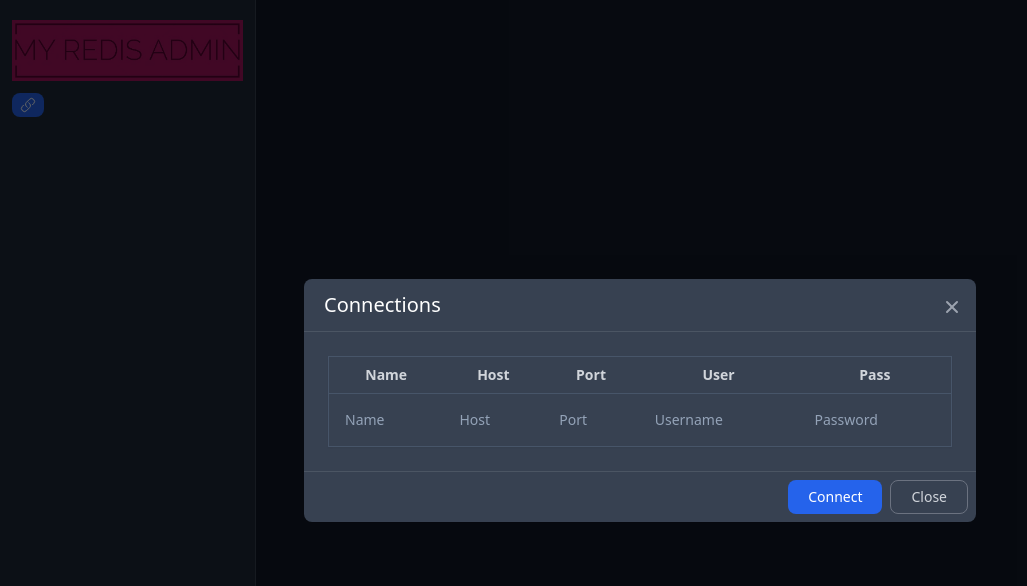
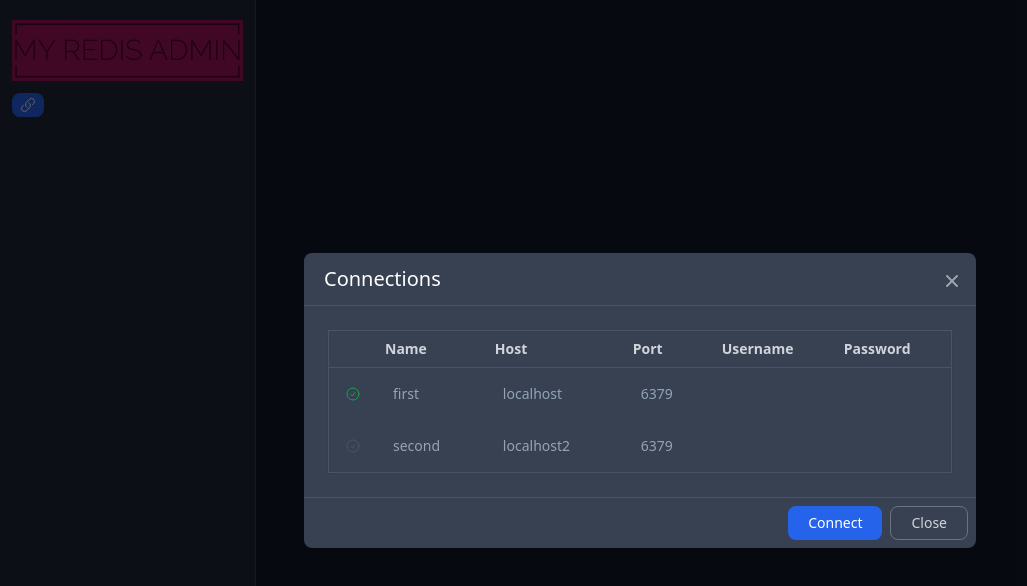
Before and after one commit to kirilcvetkov/my-redis-admin, a Vue app: page / in a window 1280 px wide. Shown: the top 586 px of the page, without its empty margins (0-1027 px from the left). Built offline with nearby package versions, Linux system fonts and the light colour scheme.

Commit message:
Moving connection details into config server-side

```diff
--- /dev/null
+++ b/my-config.json
@@ -0,0 +1,20 @@
+{
+    "connections": [
+        {
+            "name": "first",
+            "host": "localhost",
+            "port": 6379,
+            "username": "",
+            "password": "",
+            "database": 0
+        },
+        {
+            "name": "second",
+            "host": "localhost2",
+            "port": 6379,
+            "username": "",
+            "password": "",
+            "database": 0
+        }
+    ]
+}
--- a/src/components/ConnectionsModal.vue
+++ b/src/components/ConnectionsModal.vue
@@ -1,10 +1,11 @@
 <script setup>
 import { ref, computed } from "vue";
-import { LinkIcon } from '@heroicons/vue/24/outline'
+import { CheckCircleIcon, LinkIcon } from '@heroicons/vue/24/outline'
 import Modal from "@/components/Modal.vue";
 
 import { useTree } from "@/stores/TreeStore"
 let tree = useTree();
+tree.connections();
 
 let showModal = ref(! tree.validateHost);
 
@@ -34,30 +35,42 @@
 
       <table class="w-full border border-slate-300 dark:border-slate-600 dark:text-gray-300 bg-white dark:bg-gray-700 text-sm shadow-sm">
         <thead>
-          <tr class="border-b border-slate-300 dark:border-slate-600">
+          <tr class="border-b border-slate-300 dark:border-slate-600 text-left">
+            <th class="w-0"></th>
             <th class="p-2">Name</th>
             <th class="p-2">Host</th>
             <th class="p-2">Port</th>
-            <th class="p-2">User</th>
-            <th class="p-2">Pass</th>
+            <th class="p-2">Username</th>
+            <th class="p-2">Password</th>
           </tr>
         </thead>
         <tbody>
-          <tr>
-            <td class="p-4 text-slate-500 dark:text-slate-400">
-              Name
+          <tr v-for="(connection, key) in tree.connections">
+            <td class="p-4 text-slate-500 dark:text-slate-400"
+              @click="tree.connectionId = key"
+            >
+              <CheckCircleIcon
+                class="w-4"
+                :class="{
+                  'text-green-600': key == tree.connectionId,
+                  'text-gray-600': key != tree.connectionId,
+                }"
+              />
             </td>
             <td class="p-4 text-slate-500 dark:text-slate-400">
-              Host
+              {{ connection.name }}
             </td>
             <td class="p-4 text-slate-500 dark:text-slate-400">
-              Port
+              {{ connection.host }}
             </td>
             <td class="p-4 text-slate-500 dark:text-slate-400">
-              Username
+              {{ connection.port }}
             </td>
             <td class="p-4 text-slate-500 dark:text-slate-400">
-              Password
+              {{ connection.username }}
+            </td>
+            <td class="p-4 text-slate-500 dark:text-slate-400">
+              {{ connection.password }}
             </td>
           </tr>
         </tbody>
--- a/src/components/TreePanel.vue
+++ b/src/components/TreePanel.vue
@@ -4,6 +4,7 @@
 import { useTree } from "@/stores/TreeStore"
 
 let tree = useTree();
+tree.connections();
 tree.fill();
 </script>
 
--- a/src/stores/treeStore.js
+++ b/src/stores/treeStore.js
@@ -11,11 +11,8 @@
 export let useTree = defineStore('tree', {
   persist: true,
   state: () => ({
-    host: '',
-    port: 6379,
-    username: null,
-    password: null,
-    database: 0,
+    connections: {},
+    connectionId: 0,
     items: {},
     item: {},
   }),
@@ -39,12 +36,26 @@
         console.log(error);
       }
     },
+    async connections() {
+      // testing
+      let r = await import('@/../my-config.json');
+      this.connections = r.default.connections || {};
+      console.log(r.default.connections, this.connections);
+      return;
+
+      try {
+        const res = await axios.get(`/api.php?connections=1`);
+        this.items = res.data || {};
+        console.log('connections', res.data, this.items);
+      } catch (error) {
+        console.log(error);
+      }
+    },
     async getItem(id, oldId) {
       // testing
       let r = await import('@/response.json');
       this.item = r.default || {};
       this.item.refcount = Math.floor(Math.random() * 123);
-
       return;
 
       try {
@@ -66,10 +77,16 @@
       return state.items;
     },
     validateHost: (state) => {
-      return state.host.length > 0;
+      return false; // state.connections[state.connectionId].host.length > 0;
     },
     validatePort: (state) => {
-      return state.port > 0;
+      return true; // state.connections[state.connectionId].port.length > 0;
+    },
+    getConnections: (state) => {
+      return state.connections;
+    },
+    getConnectionId: (state) => {
+      return state.connectionId;
     },
   }
 });
```
Also changed, not shown: 2 other files (tests, documents, lock files or other folders).
